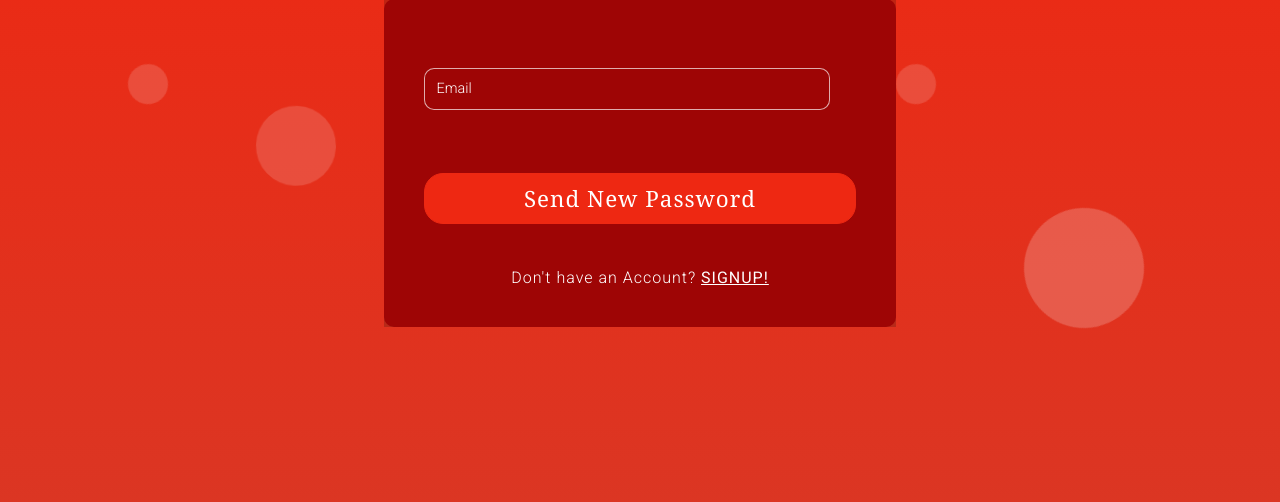
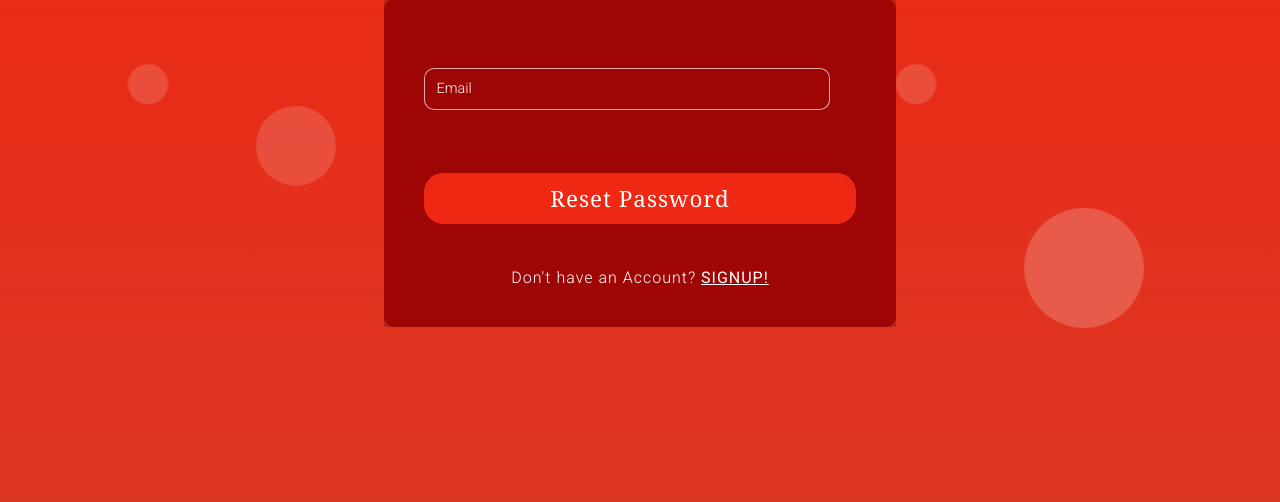
Before and after one commit to AbdelrahmanAbounida/Flask-Scrapy, a Flask app: page /reset_password in a window 1280 px wide. Shown: the part 149-651 px from the top of the page. Run offline with Flask 2, Linux system fonts and the light colour scheme.

Commit message:
update confirm_email

```diff
--- a/hotsauce/templates/confirm_email.html
+++ b/hotsauce/templates/confirm_email.html
@@ -56,7 +56,7 @@
               </label>-->
               <div class="clear"></div>
             </div>
-            <input type="submit" value="Send New Password"  />
+            <input type="submit" value="Reset Password"  />
           </form>
           <p>Don't have an Account? <a href="{{ url_for('register') }}"> SIGNUP!</a></p>
         </div>
```
